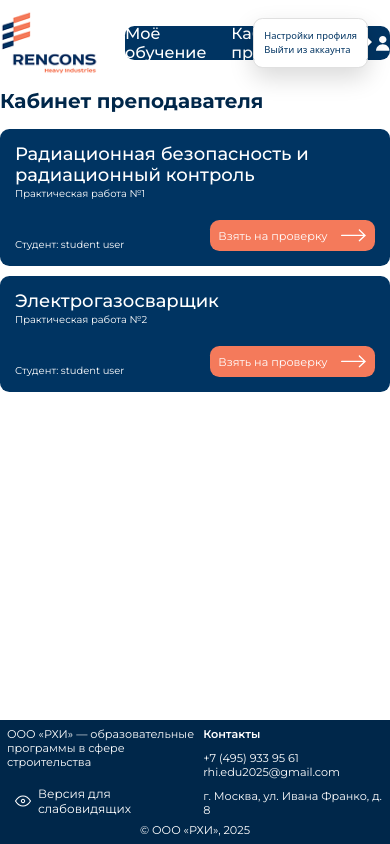
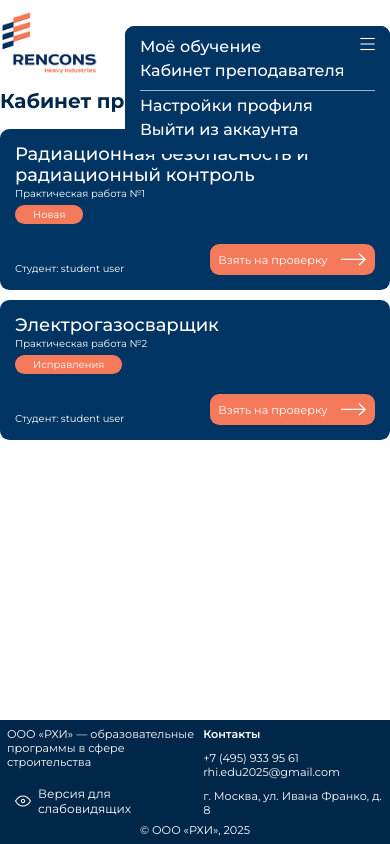
Before and after one commit to Viktorya1/RHIeducation, a website built with Vite: page src/teacher.html in a window 390 px wide. Both pictures are taken after a click on the button "Toggle navigation". Built offline with nearby package versions, Linux system fonts and the light colour scheme.

Commit message:
Corrected teacher's office page

```diff
--- a/src/scss/_teacher.scss
+++ b/src/scss/_teacher.scss
@@ -27,6 +27,15 @@
   margin-top: auto;
 }
 
+.info-dz{
+  background-color: $color-orange;
+  color: white;
+  padding: 3px 18px;
+  display: inline-block;
+  border-radius: $border-radius;
+  margin-top: 5px;
+}
+
 @media (max-width: 1150px) {
   .homework-item-title {
     font-size: 22px;
--- a/src/teacher.html
+++ b/src/teacher.html
@@ -22,14 +22,31 @@
       <a href="main.html"
         ><img src="img/logo/logo.png" alt="logo" class="logo header-logo"
       /></a>
-      <div class="header-nav d-flex justify-content-between align-items-center">
-        <div class="header-nav-left">
+      <div class="navbar-expand-lg header-nav">
+        <button
+          class="navbar-toggler burger-btn"
+          type="button"
+          data-bs-toggle="collapse"
+          data-bs-target="#navbarTogglerDemo02"
+          aria-controls="navbarTogglerDemo02"
+          aria-expanded="false"
+          aria-label="Toggle navigation"
+        >
+          <img src="img/svg/burger-icon.svg" alt="burger-icon" />
+        </button>
+        <div class="collapse navbar-collapse" id="navbarTogglerDemo02">
+          <ul class="navbar-nav me-auto mb-lg-0 flex-nav">
+            <li class="nav-item">
               <a href="person.html" class="header-nav-link">Моё обучение</a>
+            </li>
+            <li class="nav-item">
               <a href="teacher.html" class="header-nav-link"
                 >Кабинет преподавателя</a
               >
-        </div>
-        <div>
+            </li>
+          </ul>
+          <ul>
+            <li class="header-icon-pop">
               <button
                 type="button"
                 class="icon-btn"
@@ -50,10 +67,17 @@
                   class="header-icon"
                 />
               </button>
+            </li>
+            <li class="nav-item popover-header-item divider">
+              <a href="#" class="header-nav-link">Настройки профиля</a>
+            </li>
+            <li class="nav-item popover-header-item">
+              <a href="#" class="header-nav-link">Выйти из аккаунта </a>
+            </li>
+          </ul>
         </div>
       </div>
     </header>
-
     <section class="flex-grow-1 container p-0">
       <h2 class="section-title">Кабинет преподавателя</h2>
       <div class="teacher-section">
@@ -63,6 +87,7 @@
               Радиационная безопасность и радиационный контроль
             </h2>
             <p>Практическая работа №1</p>
+            <div class="info-dz">Новая</div>
           </div>
           <div class="homework-item-bottom">
             <div>
@@ -82,6 +107,7 @@
           <div class="homework-item-top">
             <h2 class="homework-item-title">Электрогазосварщик</h2>
             <p>Практическая работа №2</p>
+            <div class="info-dz">Исправления</div>
           </div>
           <div class="homework-item-bottom">
             <div>
```
Lines whose indentation alone changed are shown as unchanged.
